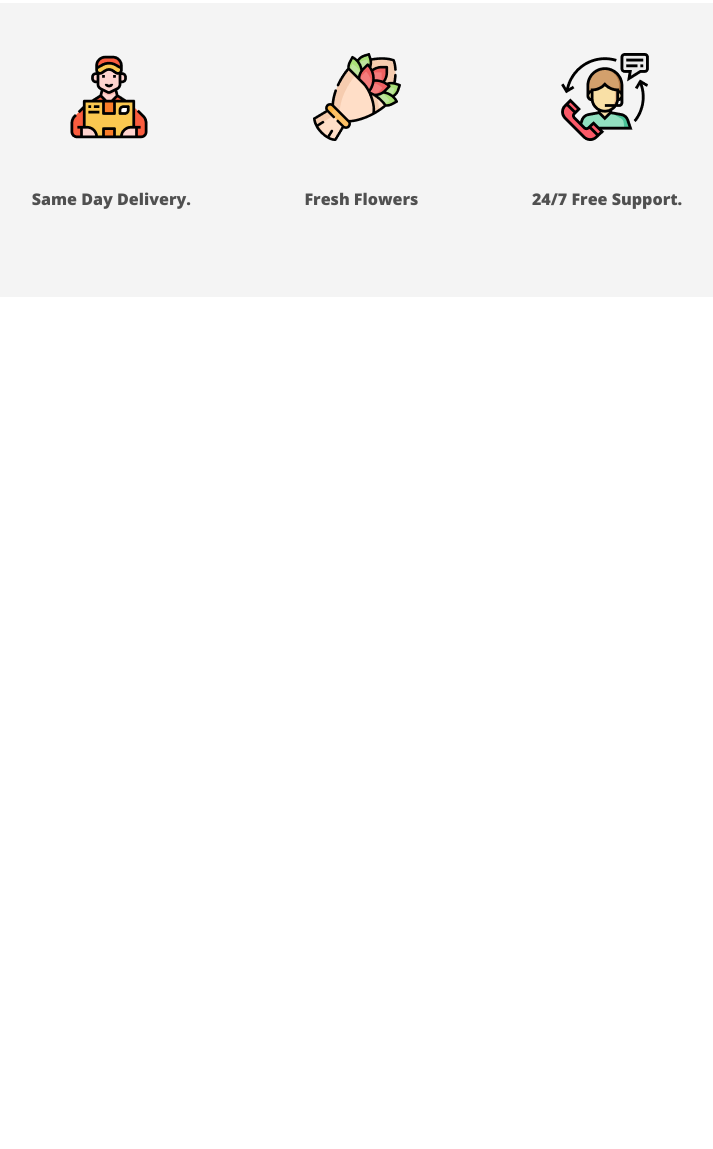
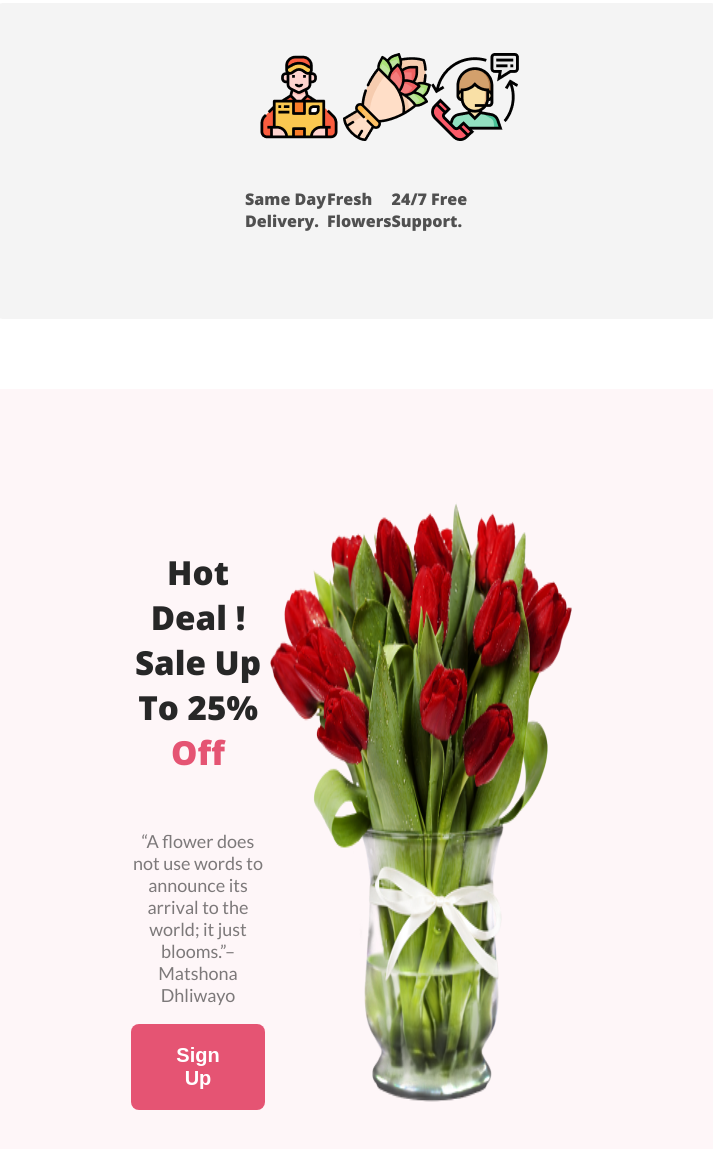
Before and after one commit to danyel399/first-assignment, a plain HTML site: page index.html in a window 1280 px wide. Shown: the part 2006-3155 px from the top of the page, without its empty margins (283-996 px from the left). Before the commit the page ends 2311 px from the top, so only its background shows below. Drawn offline with nearby package versions, Linux system fonts and the light colour scheme.

Commit message:
added section 3

```diff
--- a/index.html
+++ b/index.html
@@ -56,6 +56,15 @@
                     <h6>24/7 Free Support.</h6>
                 </div>
             </section>
+            <section class="section3">
+                <div class="title-2">
+                    <h5>Hot Deal ! Sale Up To 25% <span style="color:  #E55473;;">Off</span></h5>
+                    <p>“A flower does not use words to announce its arrival to the world; it just blooms.”– Matshona Dhliwayo</p>
+                    <button class="btn-primary">Sign Up</button>
+                </div>
+                <img src="images/pngwing 8.png" alt="Red Flower">
+
+            </section>
 
 
         </nav>
--- a/styles/styles.css
+++ b/styles/styles.css
@@ -102,8 +102,28 @@ main nav {
     font-style: normal;
     font-weight: 600;
 }
+
 .section2 {
     border-radius: 8px;
     background: rgba(39, 39, 39, 0.05);
-    margin: 0 auto;
+    margin: 0 270px 70px;
+
 }
+
+.title-2 {
+    color: #272727;
+    font-size: 40px;
+    font-weight: 800;
+    text-align: center;
+    padding-bottom: 5px;
+
+
+}
+
+.section3 {
+    display: flex;
+    justify-content: center;
+    padding: 105px 500px 100px;
+    border-radius: 8px;
+    background: rgba(229, 84, 115, 0.05);
+}
```
